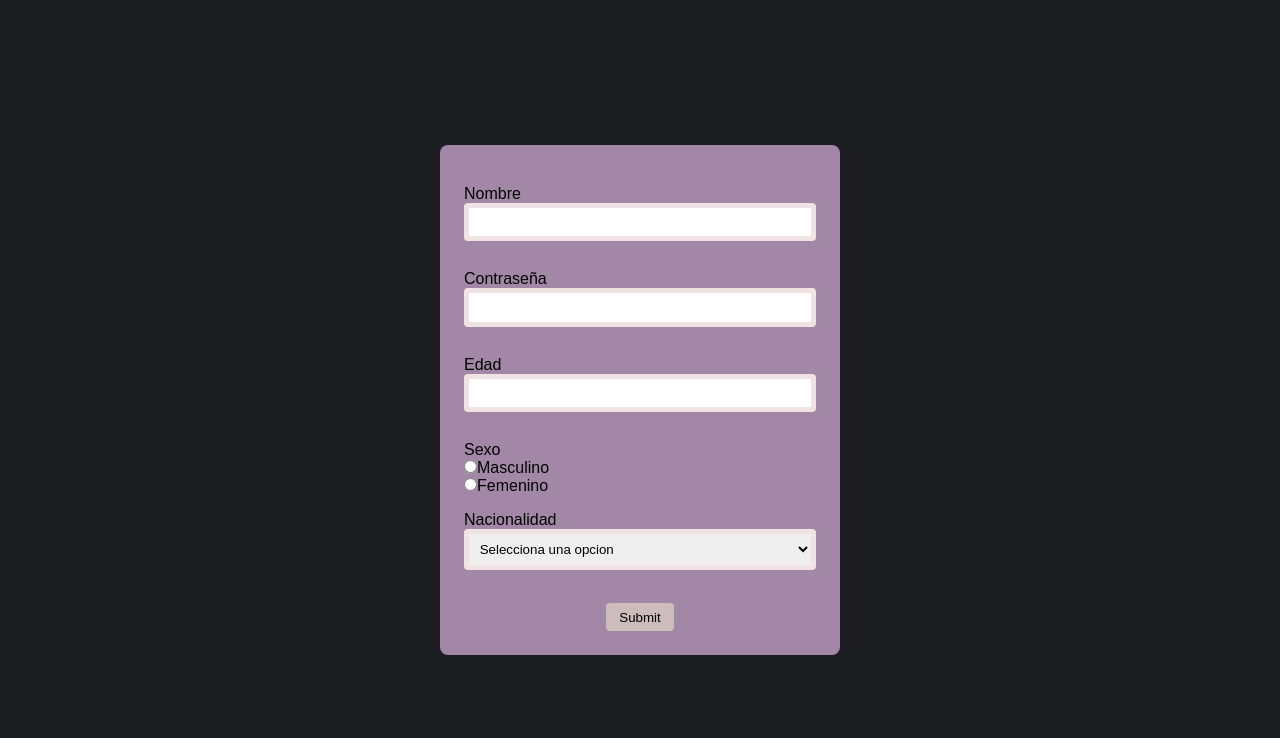
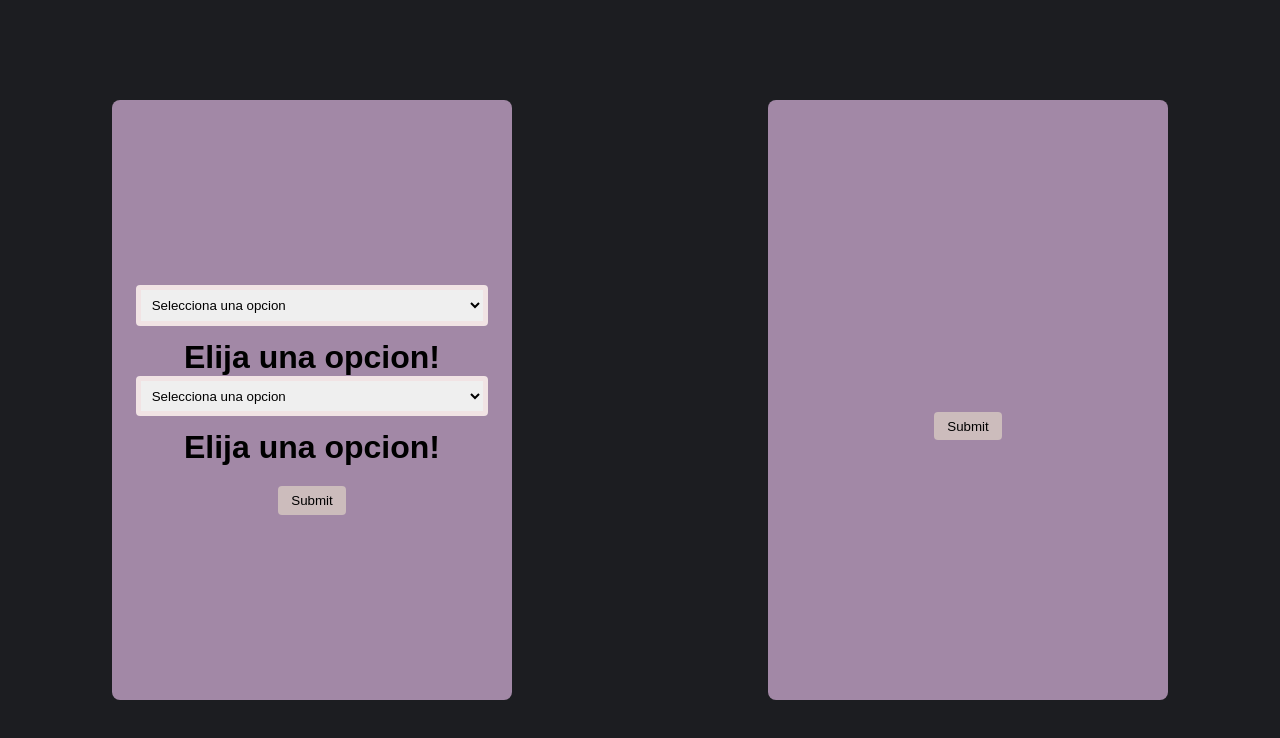
Before and after one commit to DenRodri/tareaform, a React (Create React App) app: page / in a window 1280 px wide. Shown: the top 738 px of the page. Built offline with nearby package versions, Linux system fonts and the light colour scheme.

Commit message:
seteador

```diff
--- a/src/App.css
+++ b/src/App.css
@@ -9,32 +9,49 @@ body {
   display: flex;
   justify-content: center;
   align-items: center;
-  flex-direction: column;
+  flex-direction: row;
   font-family: 'Arial', sans-serif;
   color: black;
   height: 100vh;
 }
-
+div{
+  display: flex;
+}
 form {
   background-color: #A288A6;
   padding: 1.5em;
   border-radius: 8px;
   width: 400px;
+  min-height: 75vh;
   display: flex;
   flex-direction: column;
   align-items: center;
+  justify-content: center;
+  margin-right: 10vw;
+  margin-left: 10vw;
 }
 
 .CampContainer {
   display: flex;
   flex-direction: column;
+  width: 100%;
+  margin-top: 1em;
+
+
+}
+
+.RadioContainer {
+  display: flex;
+  flex-direction: row;
   justify-content: space-between;
   width: 100%;
   margin-top: 1em;
+  flex-wrap: wrap;
 }
 
 label {
-  margin-bottom: 0.5em;
+  margin-bottom: 1em;
+  font-weight: 700;
 }
 
 input[type="text"],
--- a/src/App.js
+++ b/src/App.js
@@ -1,14 +1,32 @@
 import React, { useState }  from 'react'
 import Input from './components/Input.js'
-import {InputList} from './InputList.js'
+import InputListMaker from './components/InputListMaker.js'
 import './App.css'
 export default function App() {
   const [formValues, setFormValues] = useState({});
 
+  const [FormatList, setFormatLists] = useState([
+    {
+    type: 'TEST! ',
+    name: 'TEST',
+    options: [
+
+    ]},
+    {  type: '',
+    name: '',
+    options: [
+
+    ]},
+ ]);
+
+  function UploadParentValue(value){
+    setFormatLists(value)
+  }
 
   const handleSubmit = (e) => {
     e.preventDefault();
     console.log('Form Values:', formValues);
+    console.log(FormatList)
 
   };
   const handleInputChange = (name, value) => {
@@ -19,13 +37,14 @@ export default function App() {
   };
 
   return (
-    <div>
+    <>
+       <InputListMaker SendInfo={UploadParentValue}/>
        <form className="form" onSubmit={handleSubmit}>
-      {InputList.map((Inp, i) => {
+      {FormatList.map((Inp, i) => {
           return <Input key={i} name={Inp.name} type={Inp.type} options={Inp.options} onChange={handleInputChange} />;
           })}
           <button type="submit">Submit</button>
         </form>
-    </div>
+    </>
   )
 }
--- a/src/InputList.js
+++ /dev/null
@@ -1,44 +0,0 @@
-export const InputList = [
-  {
-      name: 'Nombre',
-      type: 'text',
-
-  },
-  {
-    name: 'Contraseña',
-    type: 'password',
-  },
-  {
-    name: 'Edad',
-    type: 'number',
-  },
-  {
-    name: 'Sexo',
-    type: 'radio',
-    options: [
-      {
-        value: "male",
-        label: "Masculino"
-      },{
-        value: "female",
-        label: "Femenino"
-      }
-    ],
-  },
-  {
-    name: 'Nacionalidad',
-    type: 'select',
-    options: [
-      {
-        value: "dominican",
-        label: "Republica Dominicana"
-      },{
-        value: "EEUU",
-        label: "Estados Unidos"
-      },{
-        value: "german",
-        label: "Alemani"
-      }
-    ]
-  },
-]
--- a/src/components/Input.js
+++ b/src/components/Input.js
@@ -30,11 +30,11 @@ export default function Input({ name, type, onChange, options }) {
               value={option.value}
               onChange={(e) => onChange(name, e.target.value)}
             />
-            <label htmlFor={`${name}-${index}`}>{option.label}</label>
+            <label style={{marginLeft: "5px"}} htmlFor={`${name}-${index}`}>{option.label}</label>
           </div>))}
         </div>
-      ): (
-        <div>
+      ) : type === "text" || type === "password"|| type === "number"  ? (
+        <div  className="CampContainer">
         <label htmlFor={name}>{name}</label>
         <input
           type={type}
@@ -43,6 +43,8 @@ export default function Input({ name, type, onChange, options }) {
           onChange={(e) => onChange(name, e.target.value)}
         />
         </div>
+      ) : (
+        <div></div>
       )}
 
     </div>
--- /dev/null
+++ b/src/components/InputListMaker.js
@@ -0,0 +1,134 @@
+import React, { useState } from 'react'
+
+export default function InputListMaker({SendInfo}  ) {
+
+    const [designValue, setDesignValues] = useState([
+        {
+        type: 'None',
+        name: '',
+        options: [
+
+        ]},
+        {  type: 'None',
+        name: '',
+        options: [
+
+        ]},
+     ]);
+
+    const handleSend = (e) => {
+        e.preventDefault();
+        console.log(designValue)
+        SendInfo(designValue)
+      };
+
+      const handleInputChange = (e, index) => {
+        const { name, value } = e.target;
+
+        setDesignValues((prevDesignValues) => {
+          const updatedDesignValues = [...prevDesignValues];
+          updatedDesignValues[index] = {
+            ...updatedDesignValues[index],
+            [name]: value,
+          };
+          return updatedDesignValues;
+        });
+      };
+  return (
+    <div>
+
+        <form className="form" onSubmit={handleSend}>
+            <select
+             id="type"
+             name="type"
+             value={designValue[0].type}
+             onChange={(e) => handleInputChange(e, 0)}>
+                <option value="None">Selecciona una opcion</option>
+                <option value="text">Texto</option>
+                <option value="password">Contraseña</option>
+                <option value="number">Numero</option>
+                <option value="radio">Radio</option>
+                <option value="select">Select</option>
+            </select>
+               {designValue[0].type === "radio" ? (
+                <div><input
+                id="name"
+                name="name"
+                type="text"
+                placeholder="name"
+                value={designValue[0].name}
+                onChange={(e) => handleInputChange(e, 0)}
+                /></div>
+               ) : designValue[0].type === "select" ? (
+                <div><input
+                id="name"
+                name="name"
+                type="text"
+                placeholder="name"
+                value={designValue[0].name}
+                onChange={(e) => handleInputChange(e, 0)}
+                /></div>
+               ) : designValue[0].type === "text" || designValue[0].type === "password"|| designValue[0].type === "number"  ? (
+                <div>
+                    <input
+                    id="name"
+                    name="name"
+                    type="text"
+                    placeholder="name"
+                    value={designValue[0].name}
+                    onChange={(e) => handleInputChange(e, 0)}
+                    />
+                </div>
+               ) : (
+                <div><h1>Elija una opcion!</h1></div>
+               )
+               }
+            <select
+             id="type"
+             name="type"
+             value={designValue[1].type}
+             onChange={(e) => handleInputChange(e, 1)}>
+                <option value="None">Selecciona una opcion</option>
+                <option value="text">Texto</option>
+                <option value="password">Contraseña</option>
+                <option value="number">Numero</option>
+                <option value="radio">Radio</option>
+                <option value="select">Select</option>
+            </select>
+            {designValue[1].type === "radio" ? (
+                <div><input
+                id="name"
+                name="name"
+                type="text"
+                placeholder="name"
+                value={designValue[1].name}
+                onChange={(e) => handleInputChange(e, 1)}
+                /></div>
+               ) : designValue[1].type === "select" ? (
+                <div><input
+                id="name"
+                name="name"
+                type="text"
+                placeholder="name"
+                value={designValue[1].name}
+                onChange={(e) => handleInputChange(e, 1)}
+                /></div>
+               ) : designValue[1].type === "text" || designValue[1].type === "password"|| designValue[1].type === "number"  ? (
+                <div><input
+                id="name"
+                name="name"
+                type="text"
+                placeholder="name"
+                value={designValue[1].name}
+                onChange={(e) => handleInputChange(e, 1)}
+                /></div>
+               ) : (
+                <div><h1>Elija una opcion!</h1></div>
+               )
+               }
+            <button type="submit">Submit</button>
+        </form>
+
+    </div>
+  )
+}
```
Also changed, not shown: src/index.js (+14 -0 lines).
